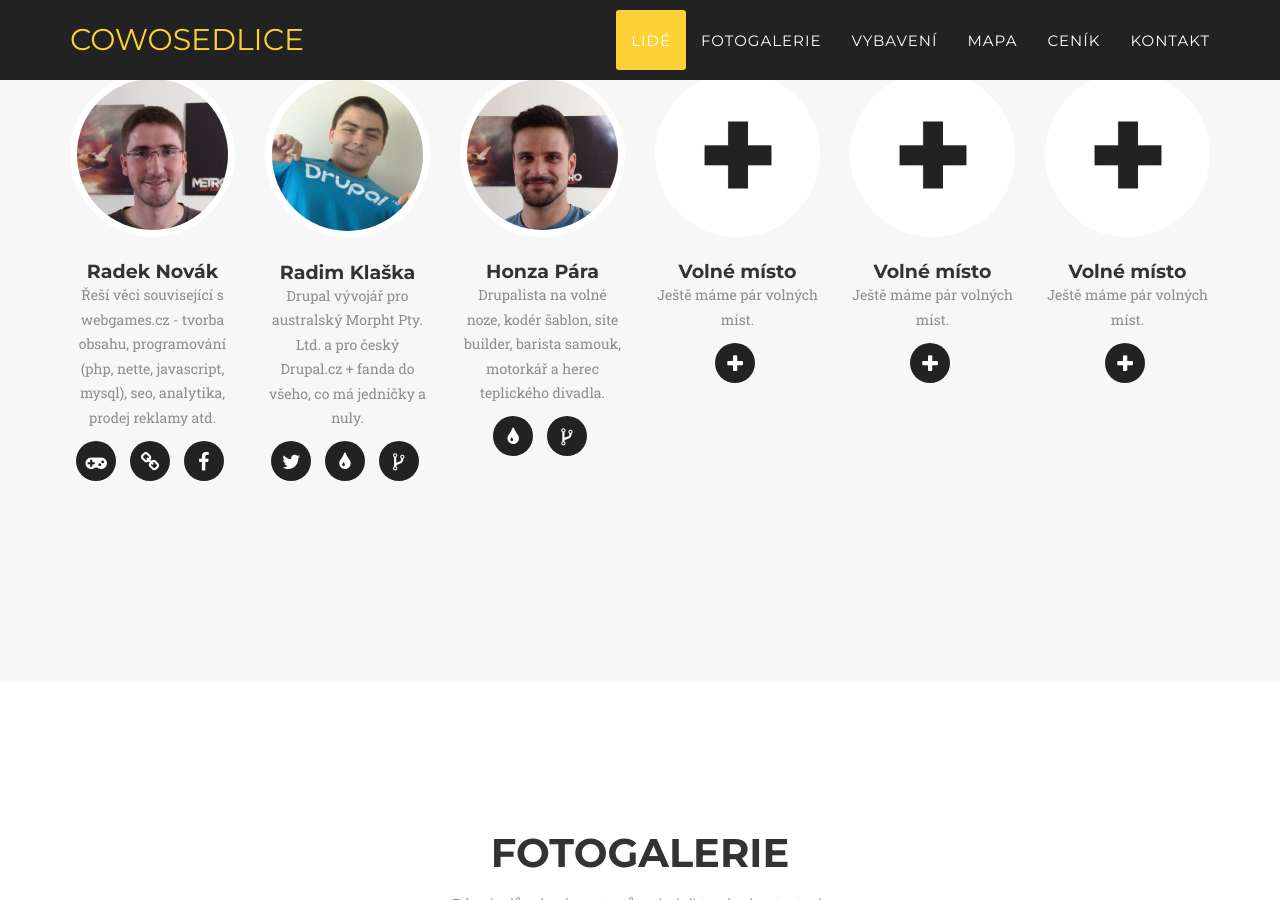
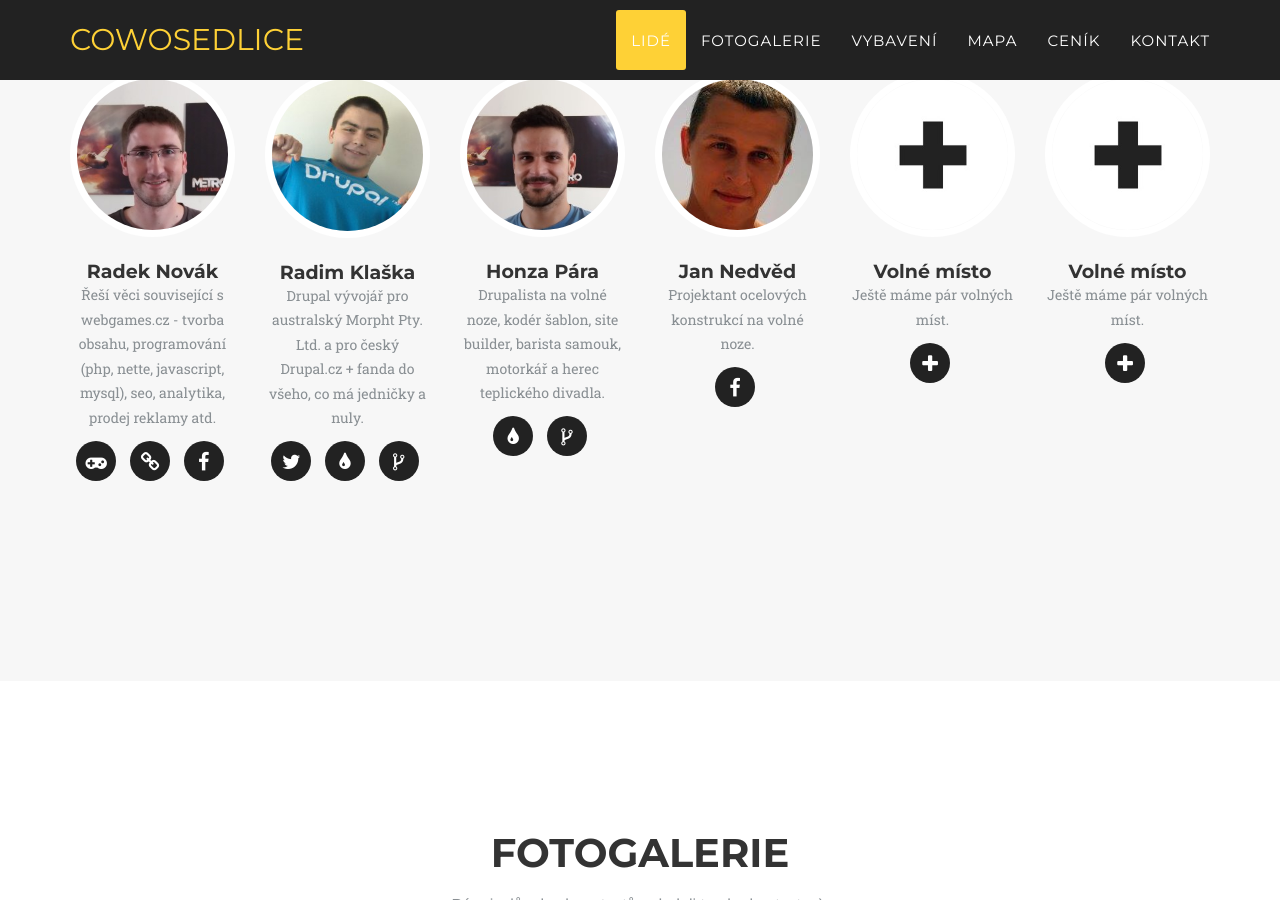
Before and after one commit to cowosedlice/cowosedlice.cz, a Jekyll site: the page built from index.html, in a window 1280 px wide and 900 px high, scrolled down 968 px. Built offline with Jekyll 4.4.1, drawn with Linux system fonts in a browser that asks for light colours; some web fonts are replaced.

Commit message:
update Honza

```diff
--- a/_config.yml
+++ b/_config.yml
@@ -89,12 +89,12 @@ people:
       url: https://github.com/honzapara
 
 
-- name: Volné místo
-  pic: 999
-  position: Ještě máme pár volných míst.
+- name: Jan Nedvěd
+  pic: 4
+  position: Projektant ocelových konstrukcí na volné noze.
   social:
-    - title: plus
-      url: mailto:radek@cowosedlice.cz
+    - title: facebook
+      url: https://www.facebook.com/johny.nedved
 
 
 - name: Volné místo
--- a/_layouts/default.html
+++ b/_layouts/default.html
@@ -16,8 +16,6 @@
   <div class="container">
     <div class="row">
       <div class="col-lg-12 text-center">
-  <iframe width="100%" height="100%" frameborder="0" scrolling="no" marginheight="0" marginwidth="0" src="/pohled3d/cowosedlice.html" style="max-height: 800px; height: 75vh;">
-  </iframe>
     </div>
     </div>
     </div>
```
Also changed, not shown: img/team/4.jpg.
